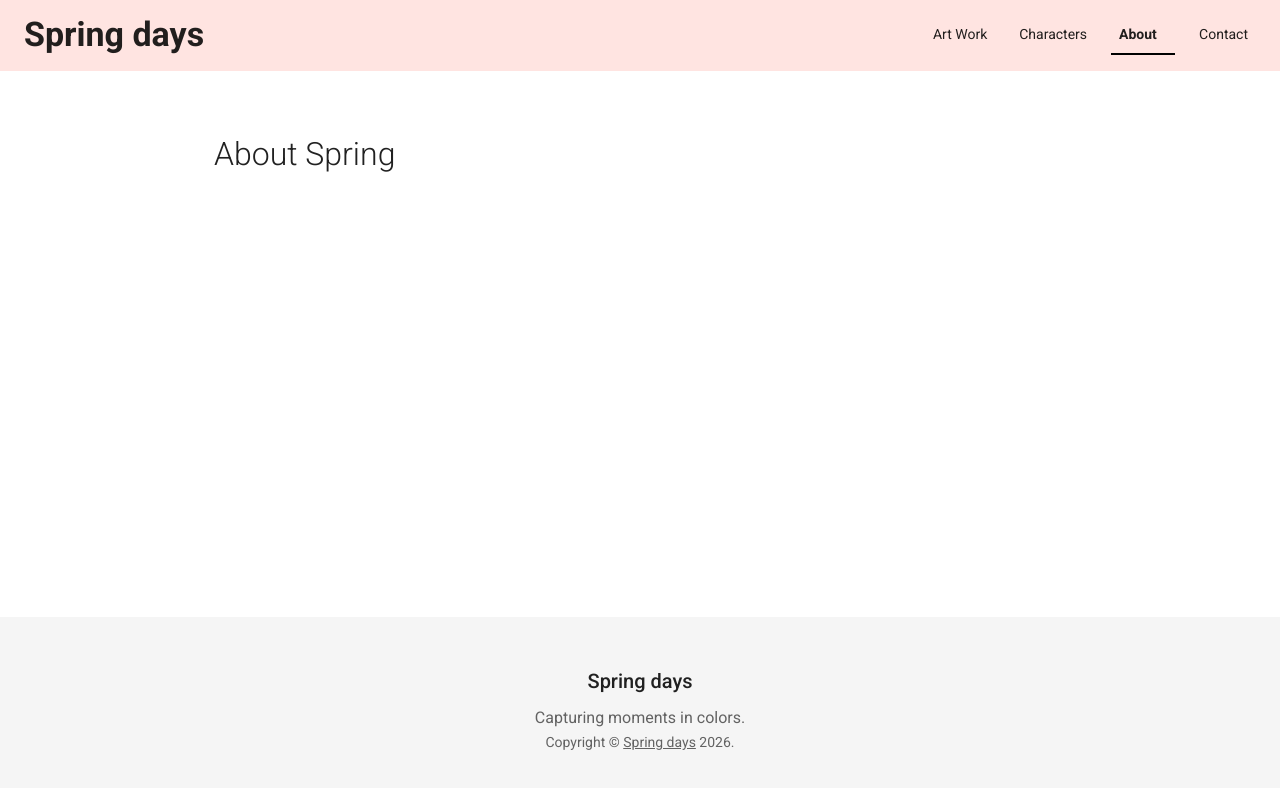
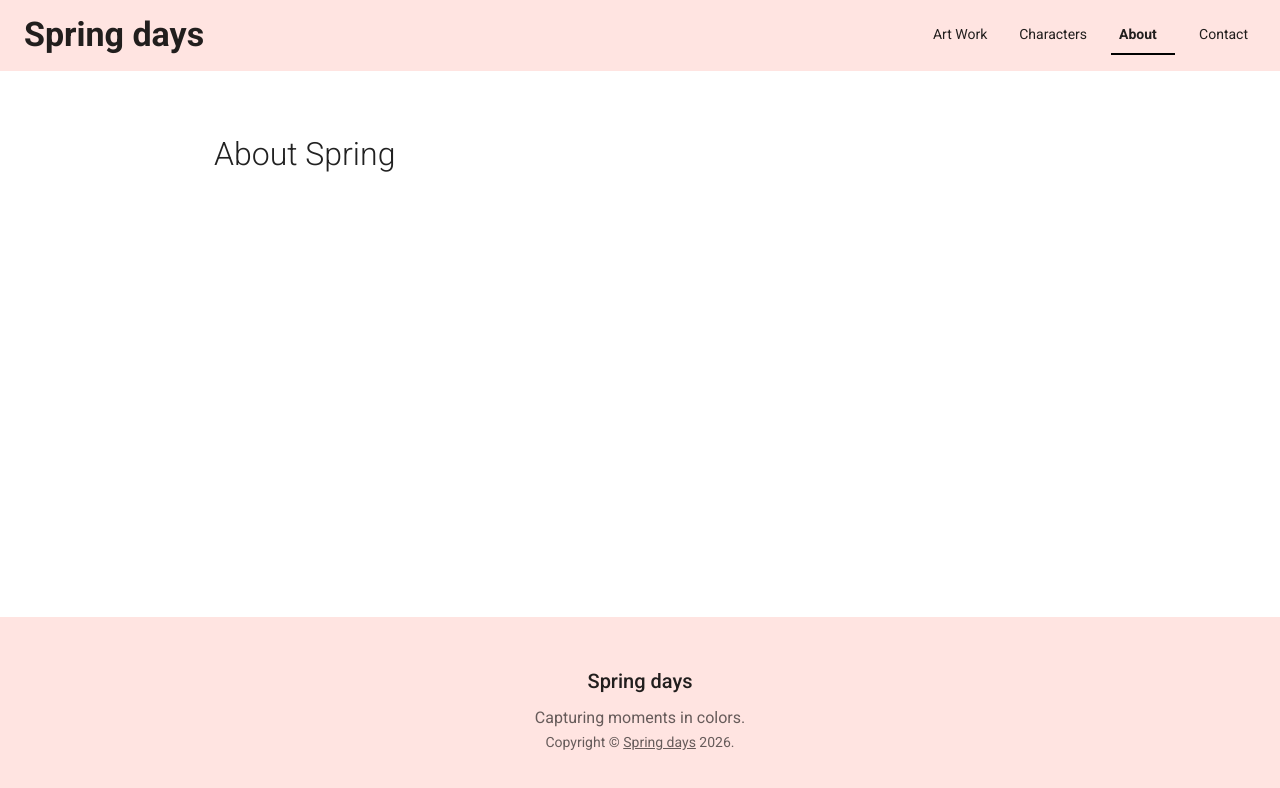
Before and after one commit to jaylee1021/springk_portfolio, a Next.js app: page /about in a window 1280 px wide. Shown: the top 788 px of the page. Built offline with nearby package versions, Linux system fonts and the light colour scheme.

Commit message:
change footer background color to pink

```diff
--- a/src/components/Layout/Footer.tsx
+++ b/src/components/Layout/Footer.tsx
@@ -21,7 +21,7 @@ function Copyright() {
 
 export default function Footer() {
   return (
-    <Box component="footer" sx={{ bgcolor: 'background.paper', py: 6, mt: 'auto' }}>
+    <Box component="footer" sx={{ backgroundColor: '#ffe4e1', py: 6, mt: 'auto' }}>
       <Container maxWidth="lg">
         <Typography variant="h6" align="center" gutterBottom>
           Spring days
```
